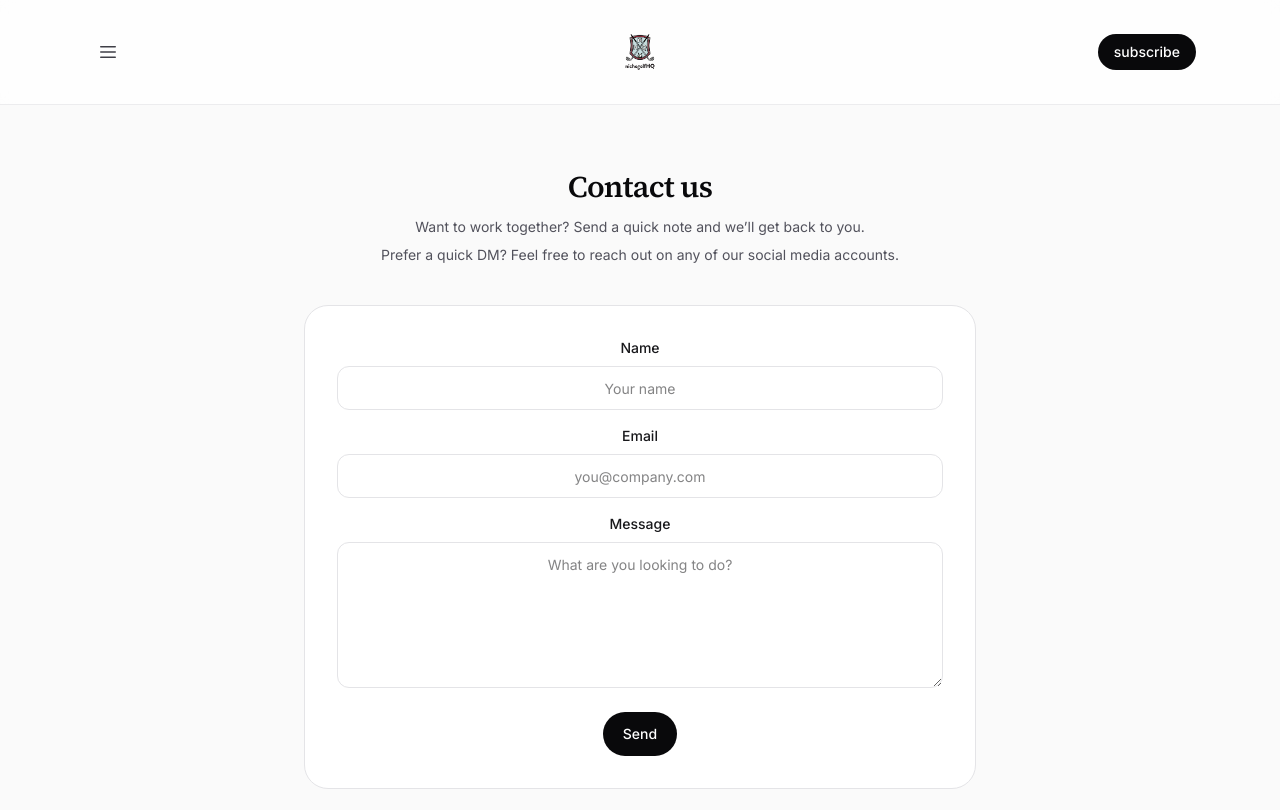
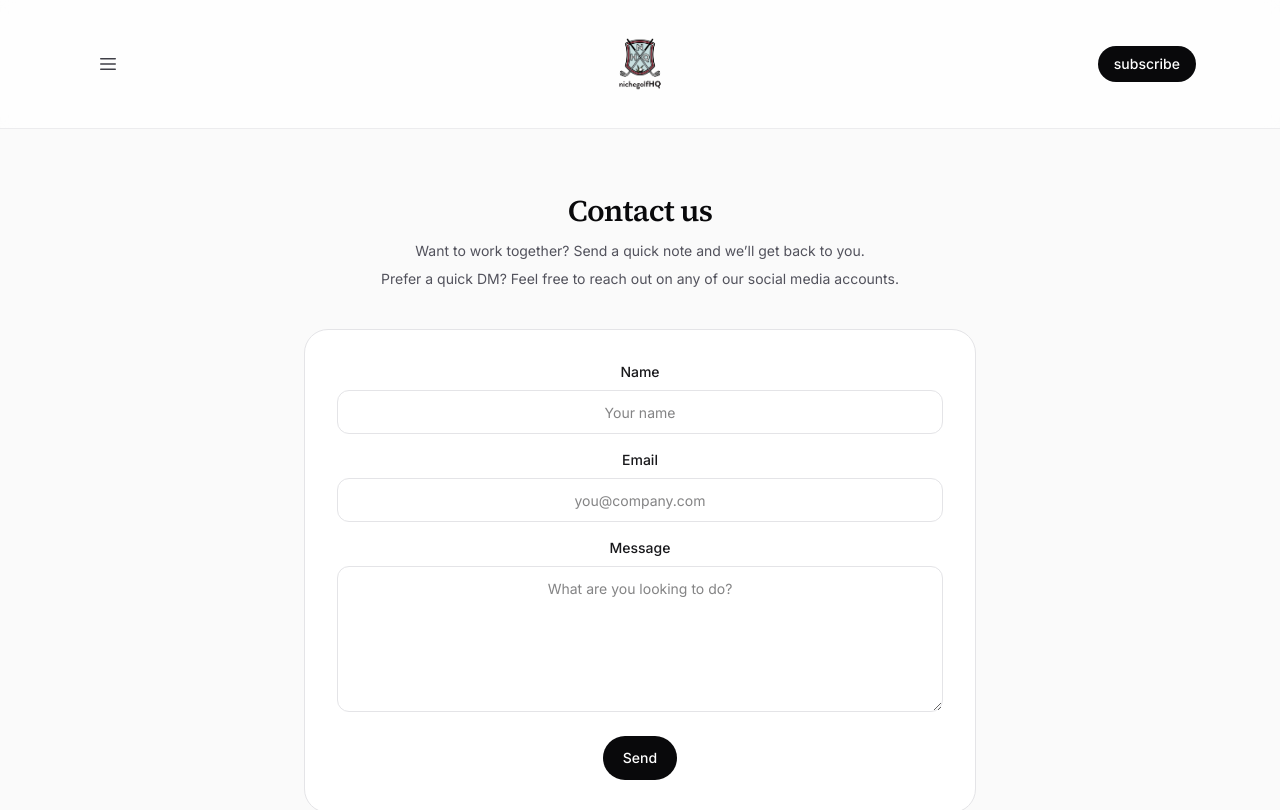
Before and after one commit to chazymarketing/nichegolfhq-next, a Next.js app: page /contact in a window 1280 px wide. Shown: the top 810 px of the page. Built offline with nearby package versions, Linux system fonts and the light colour scheme.

Commit message:
Header: increase logo size

```diff
--- a/src/components/SiteShell.tsx
+++ b/src/components/SiteShell.tsx
@@ -95,10 +95,10 @@ export function SiteShell({
               <Image
                 src={logoSrc}
                 alt={headerBrand === "nichegolfhq" ? "nichegolfHQ" : headerBrand}
-                width={300}
-                height={60}
+                width={420}
+                height={120}
                 priority
-                className="h-11 w-auto md:h-14"
+                className="h-16 w-auto md:h-20"
               />
             </Link>
           </div>
```
